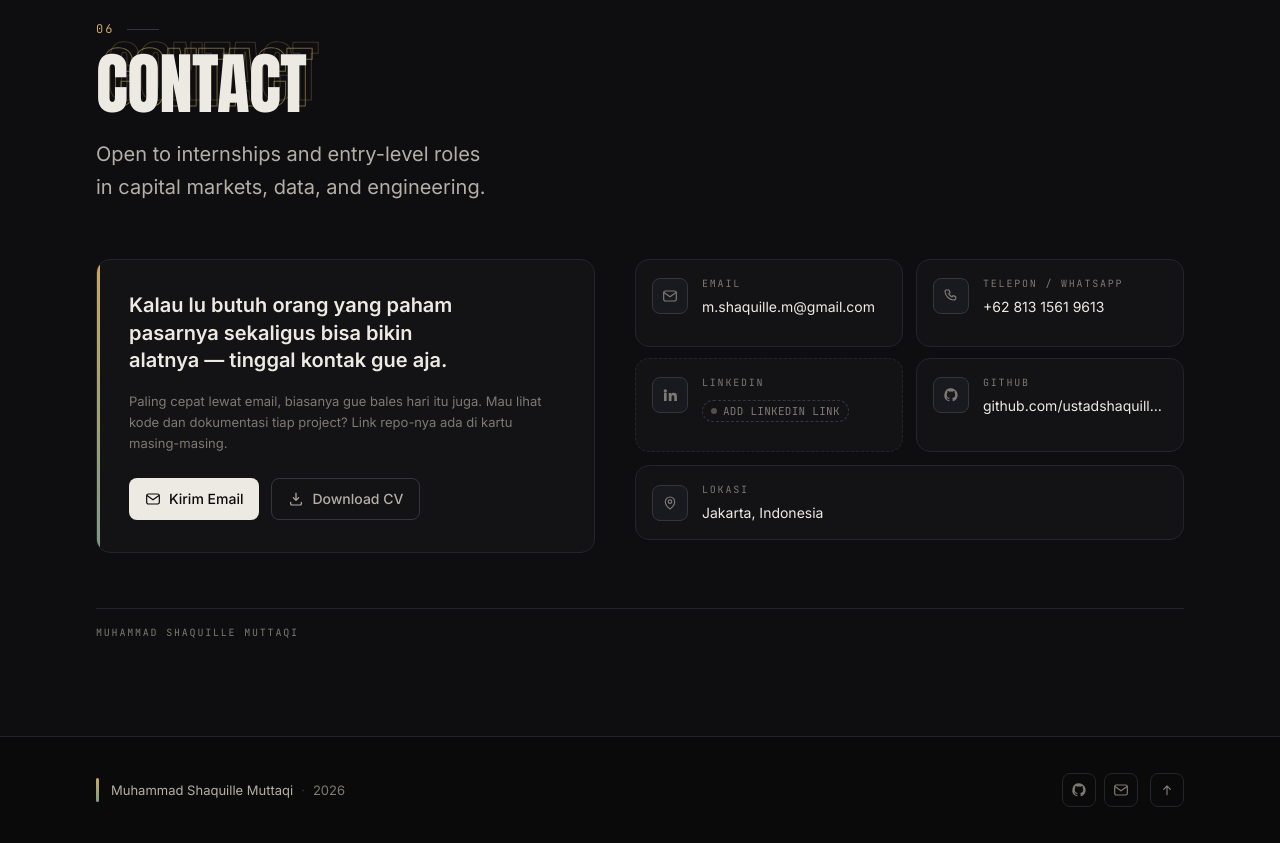
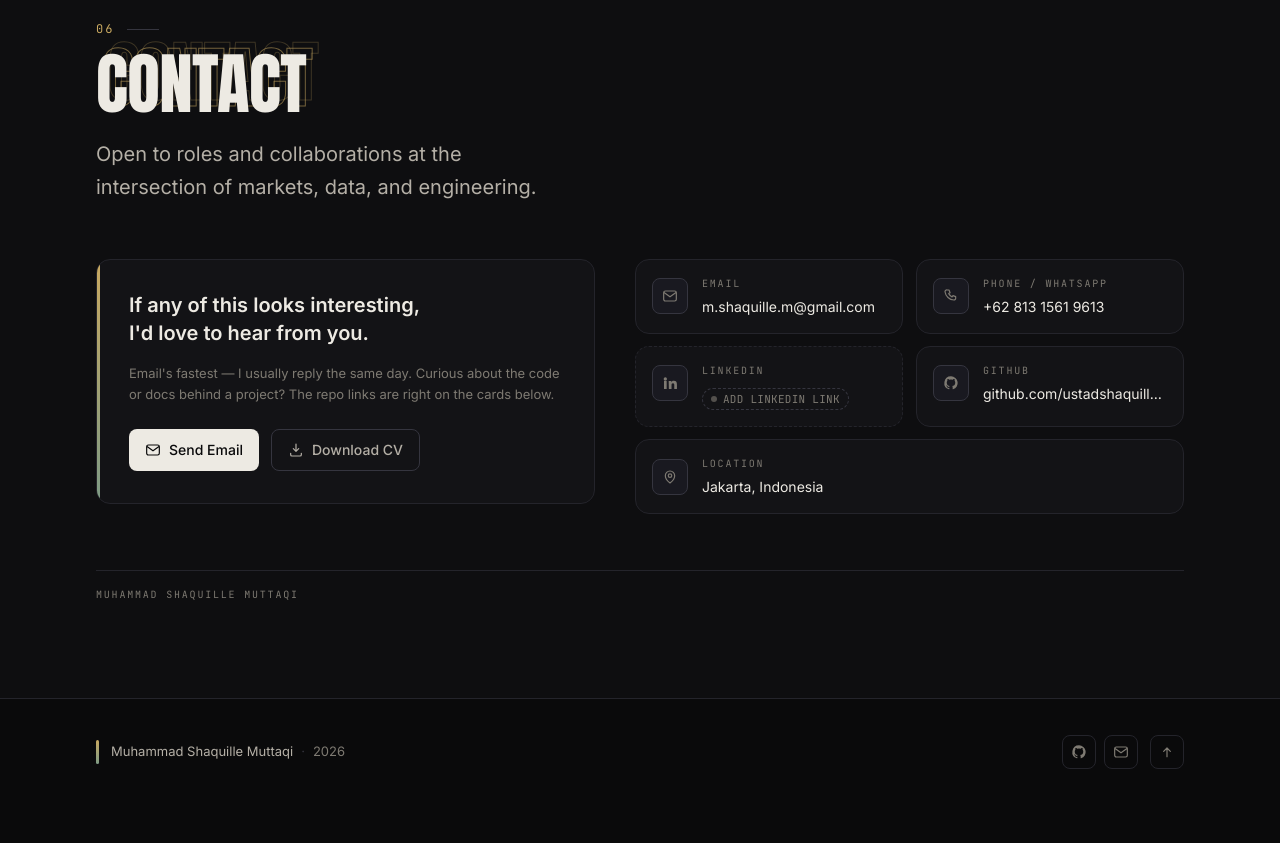
Before and after one commit to ustadshaquille-ux/ustadshaquille-ux.github.io, a React (Vite) app: page / in a window 1280 px wide. Shown: the part 9400-10243 px from the top of the page. After the commit the page ends 10205 px from the top, so only its background shows below. Built offline with nearby package versions, Linux system fonts and the light colour scheme.

Commit message:
Translate Contact section to English, soften pitch into an invitation
Was mixed Indonesian/English with a "you need someone like me" framing.
Now fully English and reads as an invite rather than a sales pitch.

```diff
--- a/src/components/sections/Contact.tsx
+++ b/src/components/sections/Contact.tsx
@@ -16,7 +16,7 @@ export function Contact() {
       icon: "mail" as const,
     },
     {
-      label: "Telepon / WhatsApp",
+      label: "Phone / WhatsApp",
       value: profile.phone,
       href: isPlaceholder(profile.phone)
         ? profile.phone
@@ -38,7 +38,7 @@ export function Contact() {
       id="contact"
       index="06"
       title="Contact"
-      lead="Open to internships and entry-level roles in capital markets, data, and engineering."
+      lead="Open to roles and collaborations at the intersection of markets, data, and engineering."
       tone="soft"
     >
       <div className="grid gap-5 lg:grid-cols-[minmax(0,1fr)_minmax(0,1.1fr)] lg:gap-10">
@@ -46,12 +46,11 @@ export function Contact() {
           <div className="card relative overflow-hidden p-6 sm:p-8">
             <span className="rail-dual absolute inset-y-0 left-0 w-[3px]" aria-hidden />
             <p className="text-balance text-lg font-semibold leading-snug text-ink sm:text-xl">
-              Kalau lu butuh orang yang paham pasarnya sekaligus bisa bikin alatnya —
-              tinggal kontak gue aja.
+              If any of this looks interesting, I'd love to hear from you.
             </p>
             <p className="mt-4 text-[13px] leading-relaxed text-muted">
-              Paling cepat lewat email, biasanya gue bales hari itu juga. Mau lihat kode dan
-              dokumentasi tiap project? Link repo-nya ada di kartu masing-masing.
+              Email's fastest — I usually reply the same day. Curious about the code or
+              docs behind a project? The repo links are right on the cards below.
             </p>
             <div className="mt-6 flex flex-wrap gap-3">
               {!isPlaceholder(profile.email) && (
@@ -60,7 +59,7 @@ export function Contact() {
                   className="inline-flex items-center gap-2 rounded-lg bg-ink px-4 py-2.5 text-sm font-medium text-bg transition-opacity hover:opacity-85"
                 >
                   <Icon name="mail" size={16} />
-                  Kirim Email
+                  Send Email
                 </a>
               )}
               {!isPlaceholder(profile.cv) && (
@@ -130,7 +129,7 @@ export function Contact() {
               </span>
               <div>
                 <p className="font-mono text-[10px] uppercase tracking-[0.18em] text-muted">
-                  Lokasi
+                  Location
                 </p>
                 <p className="mt-1.5 text-sm text-ink">{profile.location}</p>
               </div>
```
